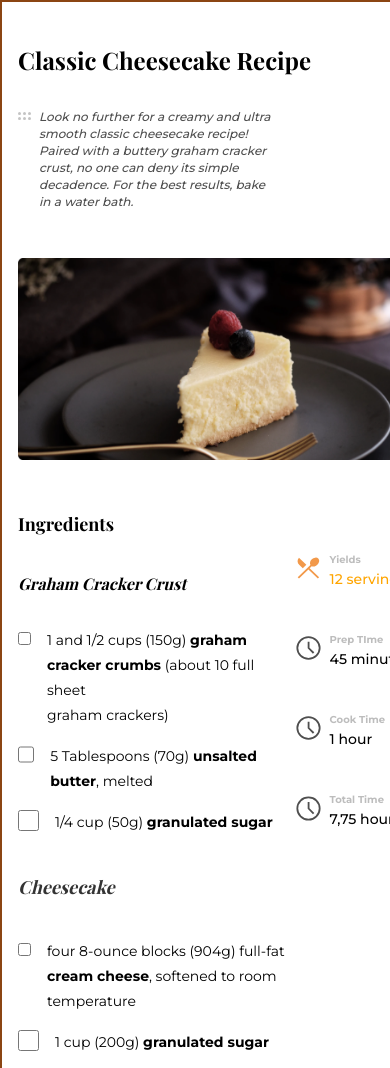
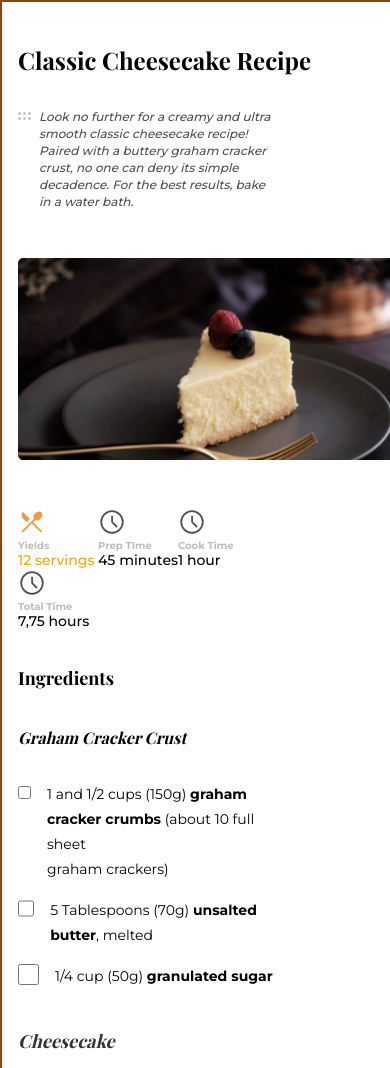
Before and after one commit to WaniGaurav/recipe-page, a plain HTML site: page index.html in a window 390 px wide. Shown: the top 1068 px of the page. Drawn offline with nearby package versions, Linux system fonts and the light colour scheme; a web font is replaced by a local one.

Commit message:
20th commit

```diff
--- a/components/contents.js
+++ b/components/contents.js
@@ -142,7 +142,10 @@ let cookingTime = (TimeDisplay) =>{
     for (let index = 0; index < TimeDisplay.length; index++) {
 
         let mainDiv = document.createElement("div")
-        mainDiv.className = "mainDiv";
+        // mainDiv.className = "mainDiv";
+        // mainDiv.className = `mainDiv${index+1}`;
+        // let secondClass = `mainDiv${index+1}`;
+        mainDiv.classList.add = ("mainDiv", "mainDivFlex");
 
             let image = document.createElement("img");
             // image.className = `svgImages${index+1}`;
--- a/components/style.css
+++ b/components/style.css
@@ -453,3 +453,30 @@
     text-align: center;
 
 }
+
+            /* mobile */
+
+
+@media only screen and (max-width:1000px) {
+    .right{
+        padding-bottom: 2rem;
+    }
+    .section{
+        flex-direction: column-reverse;
+    }
+    .time{
+        display: grid;
+        grid-template-rows: 1fr 1fr;
+        grid-template-columns: 1fr 1fr 1fr;
+        height: max-content;
+        width: 350px;
+    }
+    .mainDiv1{
+        grid-column:  1 / span last;
+        /* background-color: aqua; */
+        padding-bottom: 1rem;
+    }
+    .mainDiv1,.mainDiv2,.mainDiv3,.mainDiv4{
+        display: flex;
+    }
+}
```
